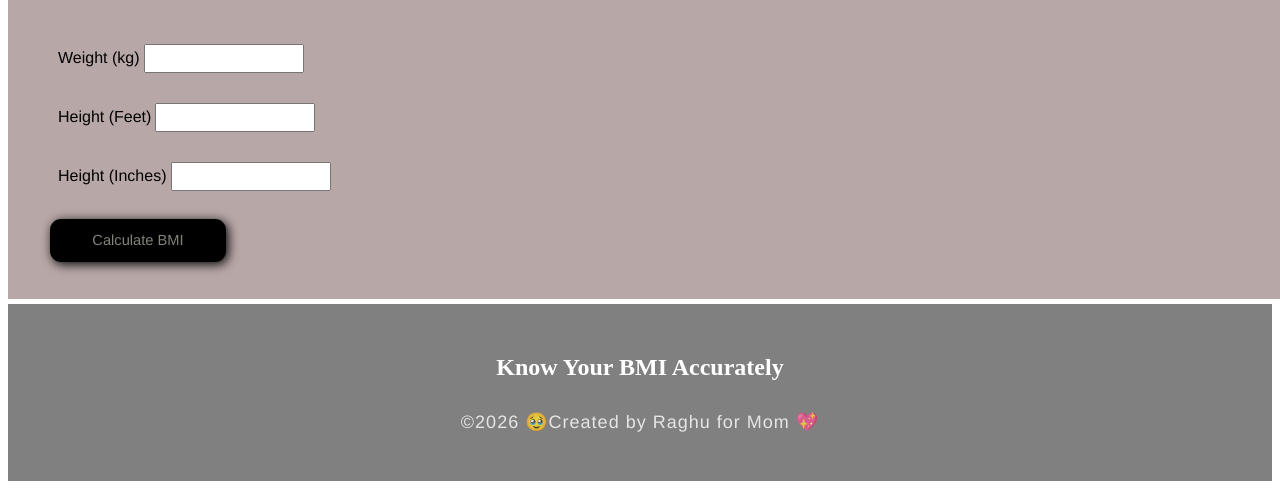
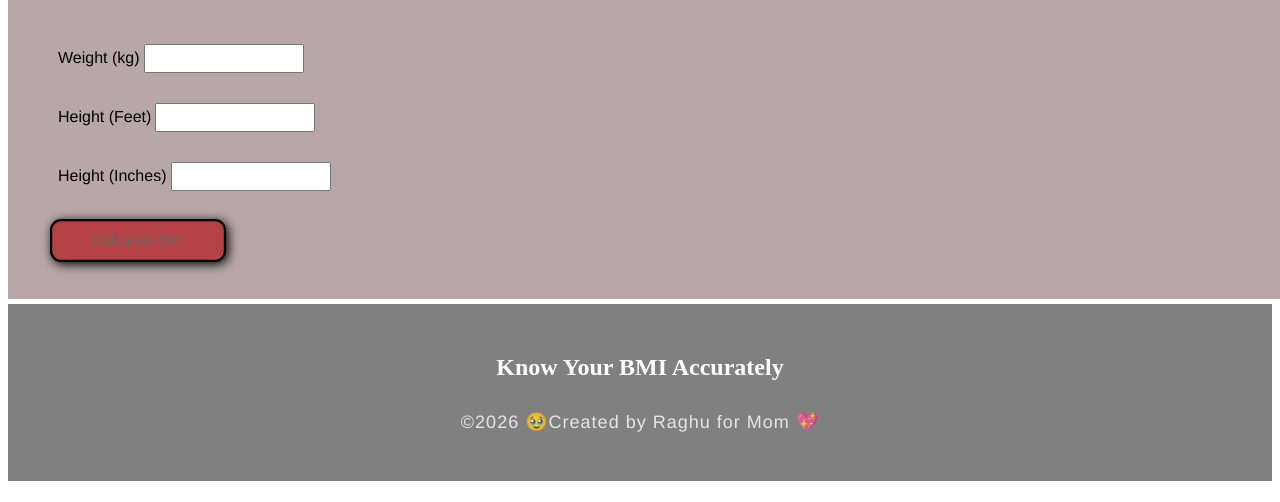
Before and after one commit to Raghu-master/Bmi-Calculator, a Flask app: page /yourbmi in a window 1280 px wide, with the pointer over the restyled element; the page is wider, and only the part inside the window is pictured. Shown: the part 120-622 px from the top of that part. Run offline with Flask 3, Linux system fonts and the light colour scheme.

Commit message:
updated css

```diff
--- a/static/style.css
+++ b/static/style.css
@@ -68,8 +68,8 @@ form .field{
     margin: 0 auto;
 }
 #cal-bmi-btn:hover{
-    background-color: black;
-    color: rgb(130, 130, 123);
+    background-color: rgb(180, 66, 69);
+    color: rgb(102, 102, 98);
     box-shadow: 2px 2px 10px black;
     transform: scale(1.1);
 }
```
